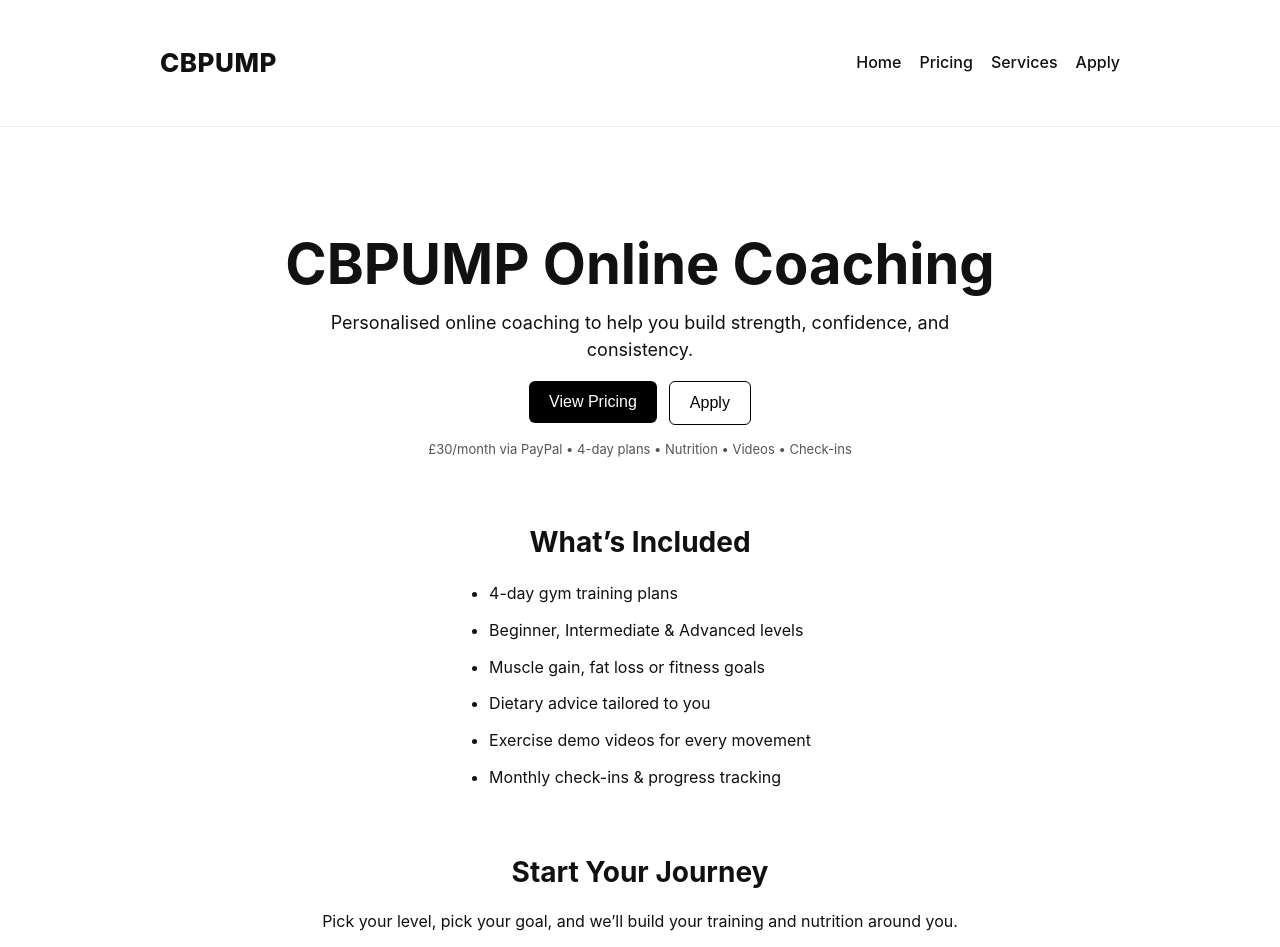
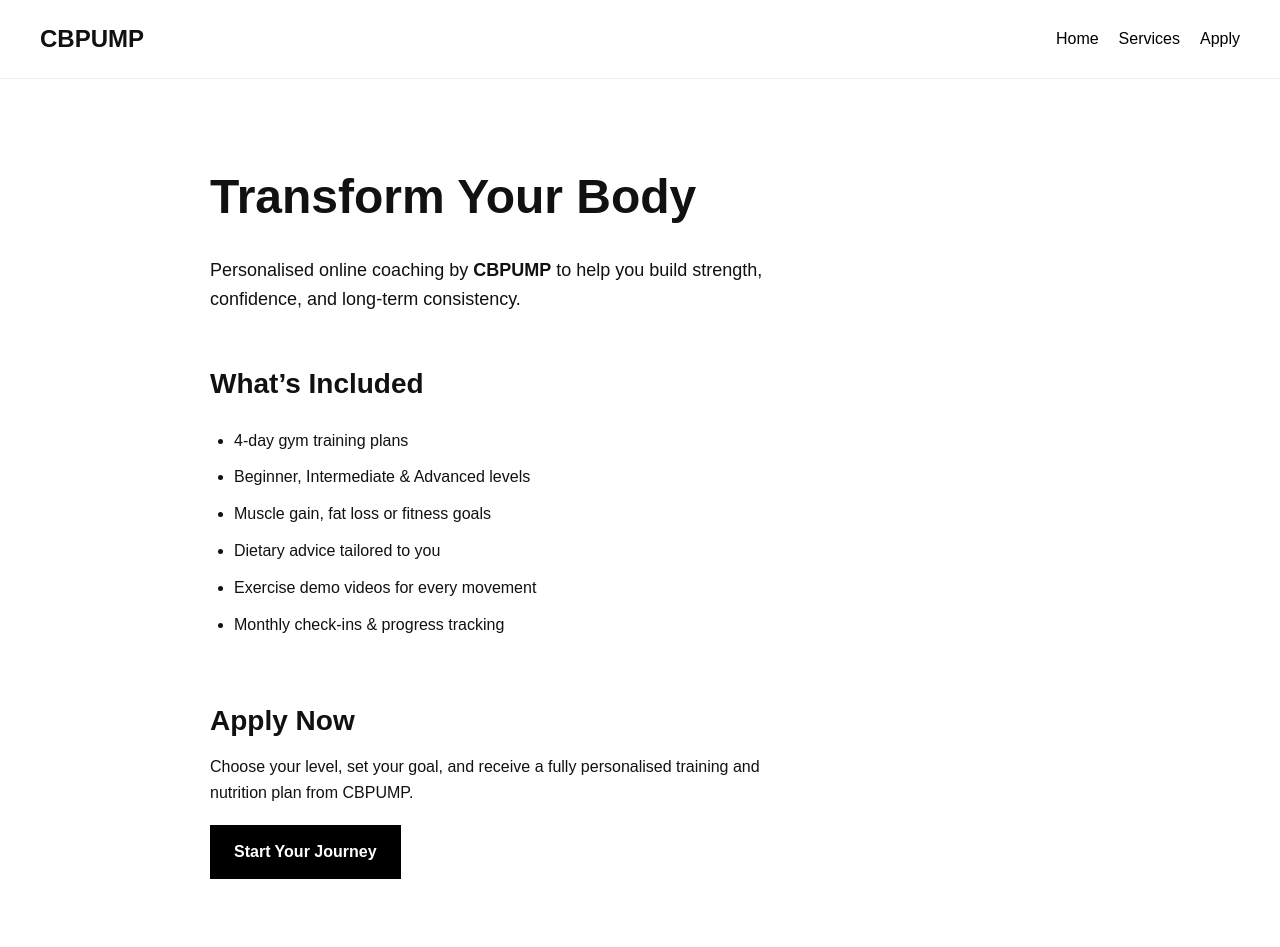
Before and after one commit to cbpumpcoaching/online-coaching-platform, a Next.js app: page / in a window 1280 px wide. Shown: the top 947 px of the page. Built offline with nearby package versions, Linux system fonts and the light colour scheme.

Commit message:
Replace homepage with CBPUMP layout

```diff
--- a/pages/index.js
+++ b/pages/index.js
@@ -1,119 +1,91 @@
-import Layout from "../components/Layout";
-
 export default function Home() {
   return (
-    <Layout>
-      <section style={styles.hero}>
-        <h1 style={styles.heroTitle}>CBPUMP Online Coaching</h1>
-        <p style={styles.heroText}>
-          Personalised online coaching to help you build strength, confidence, and consistency.
+    <div style={{ fontFamily: "Arial, sans-serif" }}>
+
+      {/* NAVBAR */}
+      <header
+        style={{
+          padding: "20px 40px",
+          borderBottom: "1px solid #eee",
+          display: "flex",
+          justifyContent: "space-between",
+          alignItems: "center",
+        }}
+      >
+        <h2 style={{ margin: 0 }}>CBPUMP</h2>
+
+        <nav style={{ display: "flex", gap: "20px" }}>
+          <a href="/" style={{ textDecoration: "none", color: "#000" }}>Home</a>
+          <a href="/pricing" style={{ textDecoration: "none", color: "#000" }}>Services</a>
+          <a href="/apply" style={{ textDecoration: "none", color: "#000" }}>Apply</a>
+        </nav>
+      </header>
+
+      {/* HERO SECTION */}
+      <main style={{ maxWidth: "900px", margin: "0 auto", padding: "80px 20px" }}>
+        <h1 style={{ fontSize: "48px", marginBottom: "20px" }}>
+          Transform Your Body
+        </h1>
+
+        <p style={{ fontSize: "18px", maxWidth: "600px", marginBottom: "40px" }}>
+          Personalised online coaching by <strong>CBPUMP</strong> to help you
+          build strength, confidence, and long-term consistency.
         </p>
 
-        <div style={styles.heroButtons}>
-          <a href="/pricing" style={{ textDecoration: "none" }}>
-            <button style={styles.buttonPrimary}>View Pricing</button>
-          </a>
-          <a href="/apply" style={{ textDecoration: "none" }}>
-            <button style={styles.buttonSecondary}>Apply</button>
-          </a>
-        </div>
+        {/* WHAT'S INCLUDED */}
+        <section style={{ marginBottom: "60px" }}>
+          <h2 style={{ fontSize: "28px", marginBottom: "20px" }}>
+            What’s Included
+          </h2>
 
-        <p style={styles.smallNote}>£30/month via PayPal • 4-day plans • Nutrition • Videos • Check-ins</p>
-      </section>
-
-      <section id="services" style={styles.section}>
-        <h2 style={styles.sectionTitle}>What’s Included</h2>
-        <ul style={styles.list}>
+          <ul style={{ fontSize: "16px", lineHeight: "1.8" }}>
             <li>4-day gym training plans</li>
-          <li>Beginner, Intermediate &amp; Advanced levels</li>
+            <li>Beginner, Intermediate & Advanced levels</li>
             <li>Muscle gain, fat loss or fitness goals</li>
             <li>Dietary advice tailored to you</li>
             <li>Exercise demo videos for every movement</li>
-          <li>Monthly check-ins &amp; progress tracking</li>
+            <li>Monthly check-ins & progress tracking</li>
           </ul>
         </section>
 
-      <section id="apply" style={styles.section}>
-        <h2 style={styles.sectionTitle}>Start Your Journey</h2>
-        <p style={styles.paragraph}>
-          Pick your level, pick your goal, and we’ll build your training and nutrition around you.
+        {/* APPLY CTA */}
+        <section>
+          <h2 style={{ fontSize: "28px", marginBottom: "10px" }}>
+            Apply Now
+          </h2>
+
+          <p style={{ fontSize: "16px", maxWidth: "600px", marginBottom: "20px" }}>
+            Choose your level, set your goal, and receive a fully personalised
+            training and nutrition plan from CBPUMP.
           </p>
-        <a href="/apply" style={{ textDecoration: "none" }}>
-          <button style={styles.buttonPrimary}>Apply Now</button>
+
+          <a
+            href="/apply"
+            style={{
+              display: "inline-block",
+              padding: "14px 24px",
+              backgroundColor: "#000",
+              color: "#fff",
+              textDecoration: "none",
+              fontWeight: "bold",
+            }}
+          >
+            Start Your Journey
           </a>
         </section>
-    </Layout>
+      </main>
+
+      {/* FOOTER */}
+      <footer
+        style={{
+          borderTop: "1px solid #eee",
+          padding: "20px",
+          textAlign: "center",
+          fontSize: "14px",
+        }}
+      >
+        © {new Date().getFullYear()} CBPUMP Coaching
+      </footer>
+    </div>
   );
 }
-
-const styles = {
-  hero: {
-    textAlign: "center",
-    marginBottom: 60,
-  },
-  heroTitle: {
-    fontSize: 56,
-    margin: 0,
-    lineHeight: 1.05,
-  },
-  heroText: {
-    marginTop: 16,
-    fontSize: 18,
-    lineHeight: 1.5,
-    maxWidth: 650,
-    marginLeft: "auto",
-    marginRight: "auto",
-  },
-  heroButtons: {
-    marginTop: 18,
-    display: "flex",
-    gap: 12,
-    justifyContent: "center",
-    flexWrap: "wrap",
-  },
-  buttonPrimary: {
-    background: "#000",
-    color: "#fff",
-    border: "none",
-    borderRadius: 6,
-    padding: "12px 20px",
-    fontSize: 16,
-    cursor: "pointer",
-  },
-  buttonSecondary: {
-    background: "#fff",
-    color: "#000",
-    border: "1px solid #000",
-    borderRadius: 6,
-    padding: "12px 20px",
-    fontSize: 16,
-    cursor: "pointer",
-  },
-  smallNote: {
-    marginTop: 14,
-    fontSize: 13,
-    color: "#555",
-  },
-  section: {
-    marginTop: 50,
-    textAlign: "center",
-  },
-  sectionTitle: {
-    fontSize: 28,
-    marginBottom: 14,
-  },
-  list: {
-    display: "inline-block",
-    textAlign: "left",
-    lineHeight: 1.8,
-    fontSize: 16,
-    margin: 0,
-    paddingLeft: 20,
-  },
-  paragraph: {
-    maxWidth: 650,
-    margin: "0 auto 16px auto",
-    fontSize: 16,
-    lineHeight: 1.5,
-  },
-};
```
Lines whose indentation alone changed are shown as unchanged.
